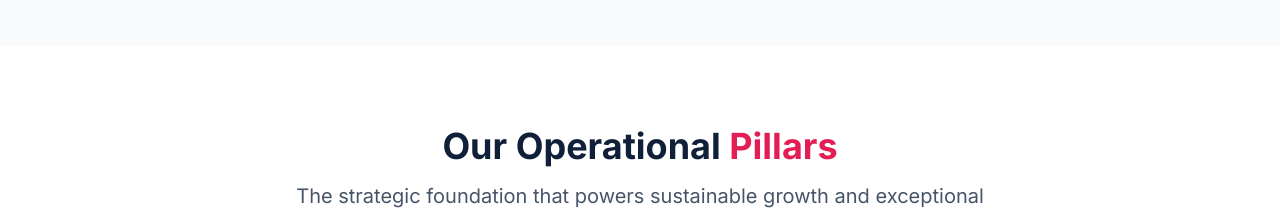
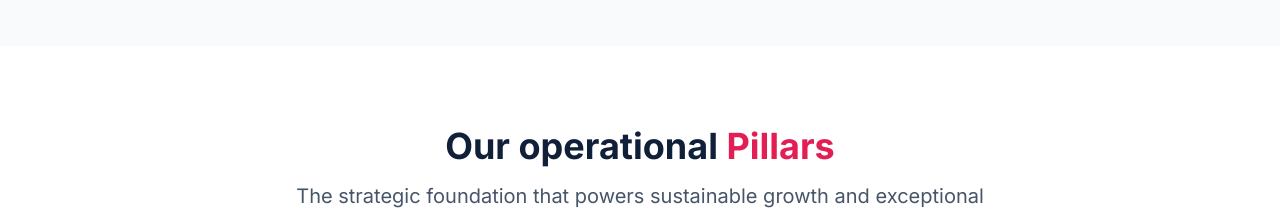
Before and after one commit to juanpablo-a11y/kam2, a React (Vite) app: page / in a window 1280 px wide. Shown: the part 3040-3254 px from the top of the page. Built offline with nearby package versions, Linux system fonts and the light colour scheme; a web font is replaced by a local one.

Commit message:
Updated App.tsx

```diff
--- a/src/App.tsx
+++ b/src/App.tsx
@@ -276,7 +276,7 @@ function App() {
         <div className="max-w-7xl mx-auto px-4 sm:px-6 lg:px-8">
           <div className="text-center mb-16">
             <h2 className="text-3xl md:text-4xl font-bold mb-4">
-              <span style={{ color: '#112039' }}>Our Operational</span> <span className="text-tourhero-red">Pillars</span>
+              <span style={{ color: '#112039' }}>Our operational</span> <span className="text-tourhero-red">Pillars</span>
             </h2>
             <p className="text-xl text-slate-600 max-w-3xl mx-auto">
               The strategic foundation that powers sustainable growth and exceptional partnerships
```
